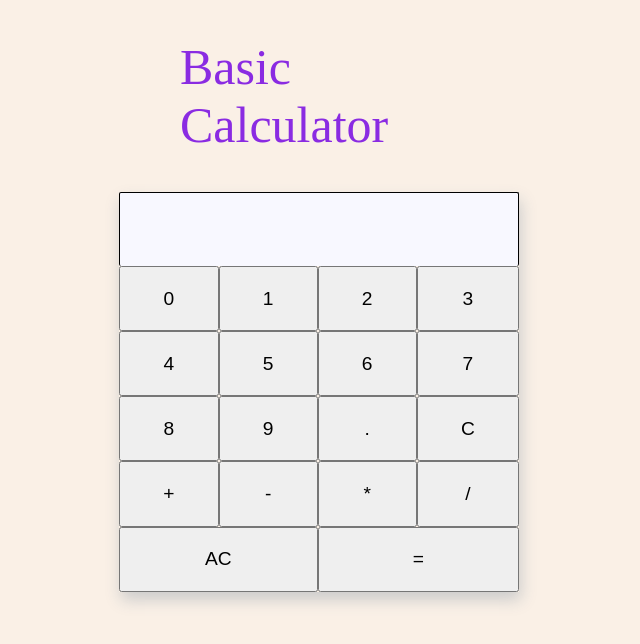
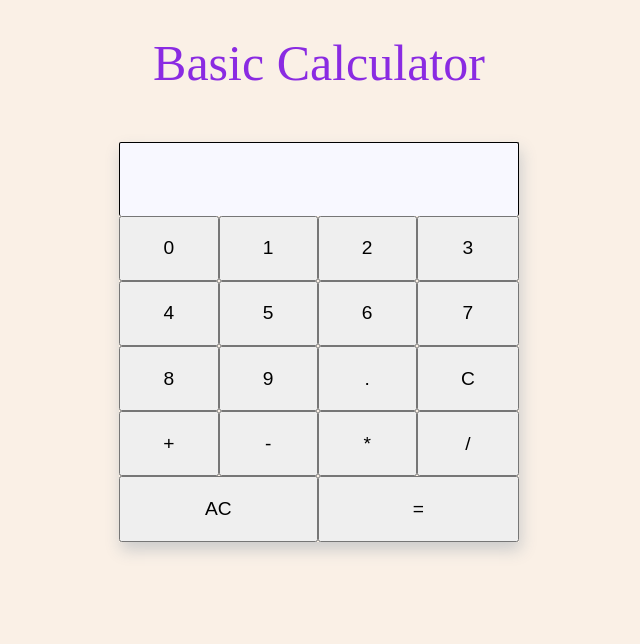
Before and after one commit to Anurag9497/Basic-Calculator, a plain HTML site: page index.html in a window 1280 px wide. Shown: the whole page, without its empty margins (321-961 px from the left). Drawn offline with Linux system fonts and the light colour scheme.

Commit message:
Update commit

```diff
--- a/script.js
+++ b/script.js
@@ -2,10 +2,12 @@ var flag = true;
 
 function display(event)
 {
+    let show = document.getElementById("input").value;
+    let buttonText = event.target.value;
+    if((buttonText==="+" || buttonText==="-" || buttonText==="*" || buttonText==="/") && !(show==="NaN" || show==="Infinity" || show==="SyntaxError"))
+        flag = true;
     if(flag)
     {
-        let show = document.getElementById("input").value;
-        let buttonText = event.target.value;
         document.getElementById("input").value = show + buttonText;
     }
 }
--- a/style.css
+++ b/style.css
@@ -26,7 +26,7 @@ body
     grid-template-areas: 'myInput myInput myInput myInput' '. . . .' '. . . .' '. . . .' '. . . .' 'myClr myClr myAns myAns';
     width: 400px;
     height: 400px;
-    margin: 3% auto auto auto;
+    margin: 50px auto auto auto;
     border-bottom-style: none;
     box-shadow: 2px 8px 15px #cccccc;
 }
@@ -37,9 +37,9 @@ body
 }
 h1
 {
-    width: 22%;
-    margin: 3% auto auto auto;
+    text-align: center;
     font-weight: lighter;
     font-size: 50px;
     color: blueviolet;
+    white-space: nowrap;
 }
```
